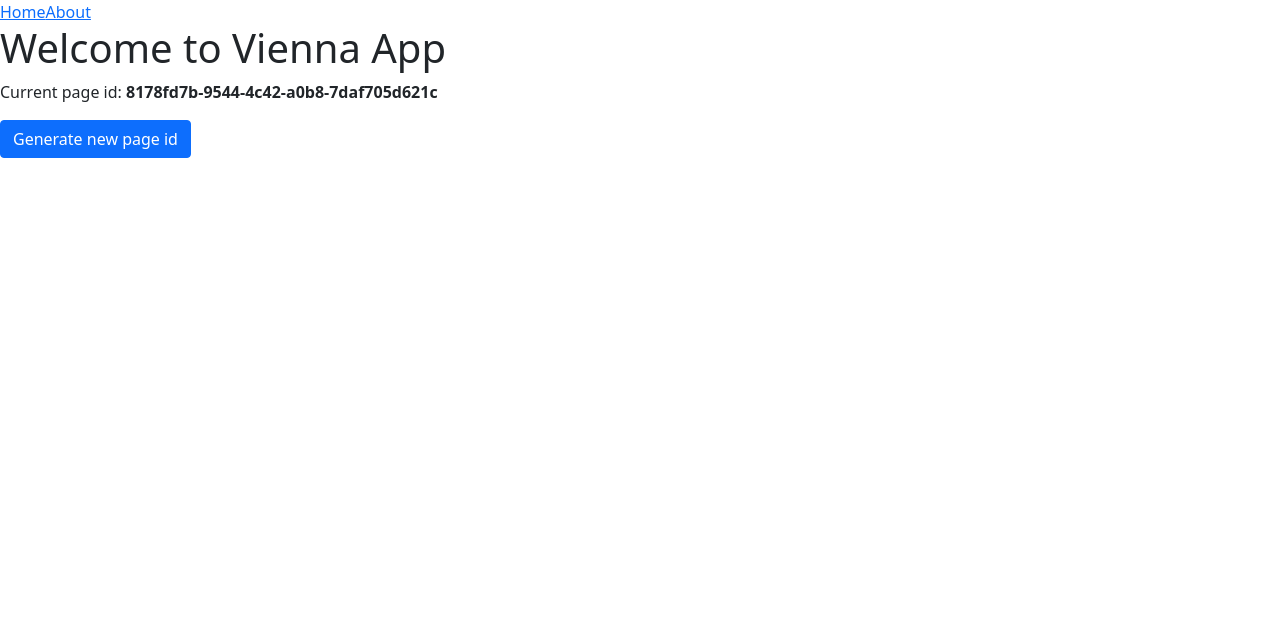
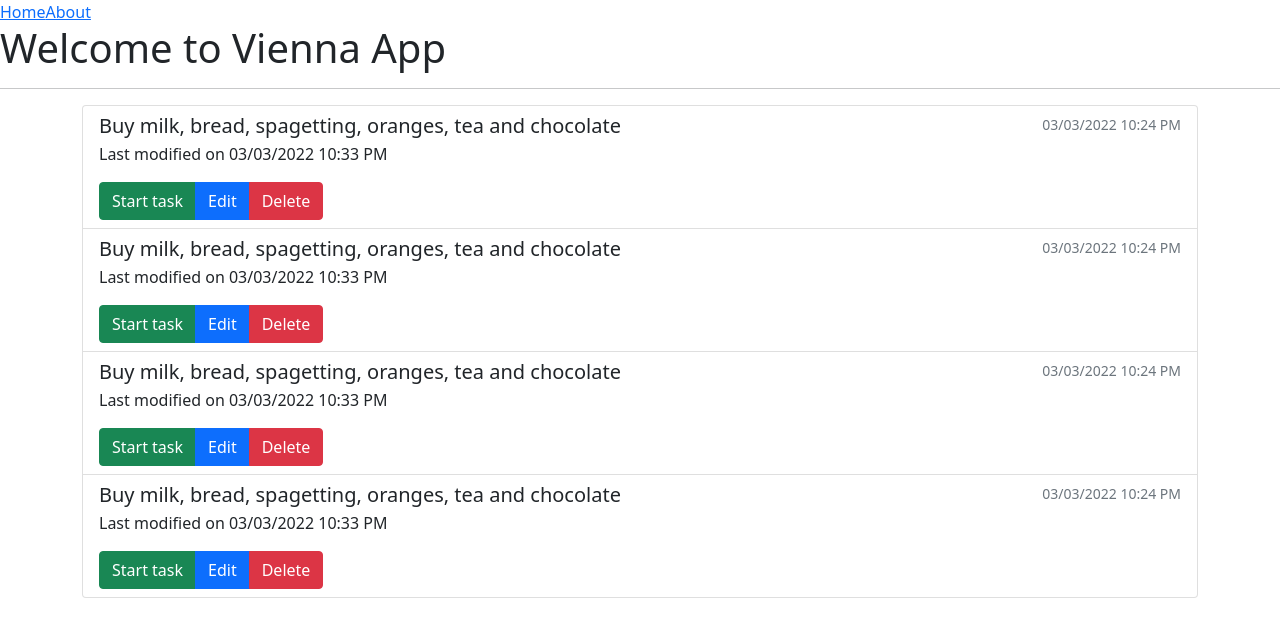
Before and after one commit to the-lee-jackson/vienna, a Vue app: page / in a window 1280 px wide. Shown: the top 634 px of the page. Built offline with nearby package versions, Linux system fonts and the light colour scheme.

Commit message:
#2 - feat: add basic components for list and todo items without any connection to store or code for behaviour

```diff
--- /dev/null
+++ b/src/components/TodoItemComponent.vue
@@ -0,0 +1,14 @@
+<template>
+    <a href="#" class="list-group-item list-group-item-action">
+        <div class="d-flex w-100 justify-content-between">
+        <h5 class="mb-1">Buy milk, bread, spagetting, oranges, tea and chocolate</h5>
+        <small class="text-muted">03/03/2022 10:24 PM</small>
+        </div>
+        <p>Last modified on 03/03/2022 10:33 PM</p>
+        <div class="btn-group" role="group" aria-label="Basic example">
+            <button type="button" class="btn btn-primary btn-success">Start task</button>
+            <button type="button" class="btn btn-primary">Edit</button>
+            <button type="button" class="btn btn-primary btn-danger">Delete</button>
+        </div>
+    </a>
+</template>
--- /dev/null
+++ b/src/components/TodoList.vue
@@ -0,0 +1,14 @@
+<script setup lang="ts">
+import TodoItemComponent from '@/components/TodoItemComponent.vue';
+</script>
+
+<template>
+    <div class="list-group">
+
+        <TodoItemComponent />
+        <TodoItemComponent />
+        <TodoItemComponent />
+        <TodoItemComponent />
+
+    </div>
+</template>
--- a/src/views/HomeView.vue
+++ b/src/views/HomeView.vue
@@ -1,19 +1,16 @@
 <template>
   <main>
     <h1>Welcome to Vienna App</h1>
-    <p>Current page id: <strong>{{ pageLoadId }}</strong></p>
-    <button class="btn btn-primary" @click="generateNewId">Generate new page id</button>
+    <hr />
+    <div class="container">
+      <TodoList />
+    </div>
   </main>
 </template>
 
 <script setup lang="ts">
-import { v4 as uuidv4 } from "uuid";
 import { ref } from 'vue'
+import TodoList from '../components/TodoList.vue'
 
-const  pageLoadId = ref(uuidv4())
-
-function generateNewId() {
-  pageLoadId.value = uuidv4()
-}
 
 </script>
```
Also changed, not shown: src/stores/todos.ts (added, +51 -0 lines).
